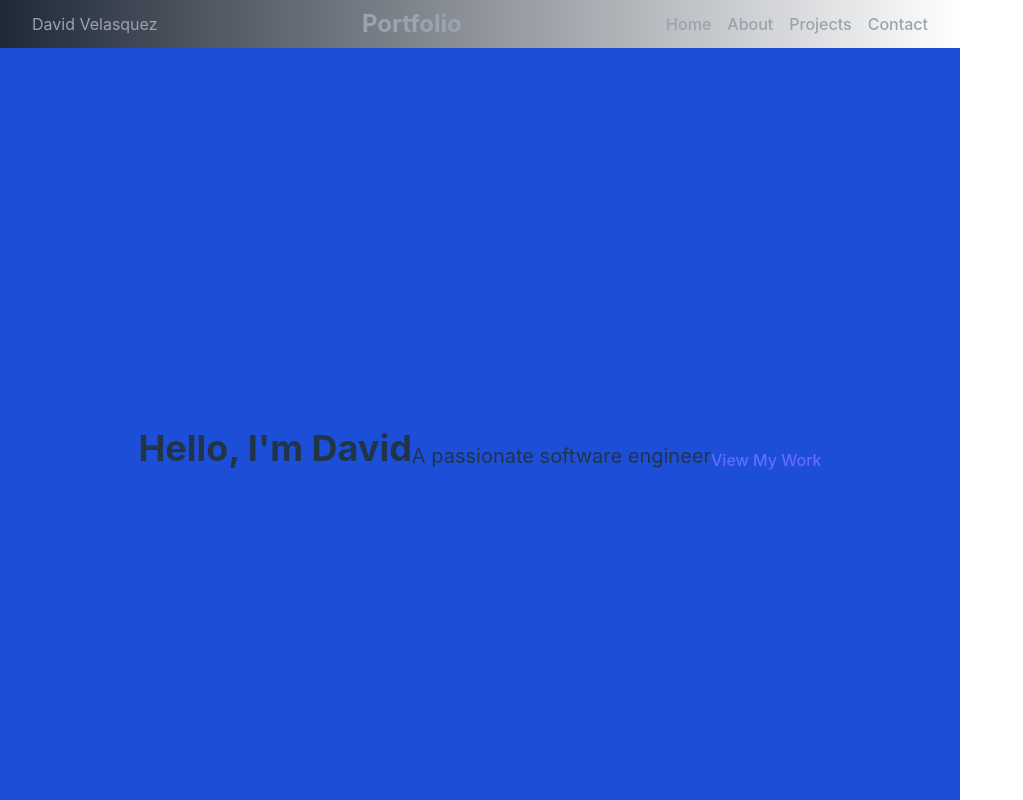
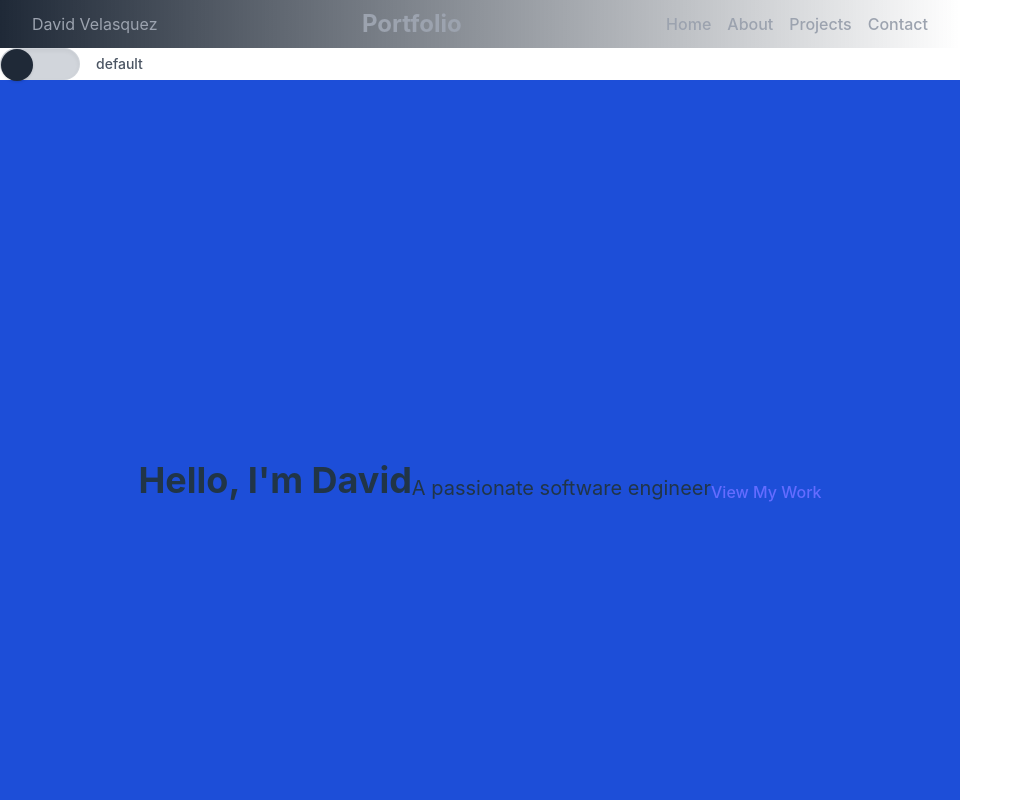
Before and after one commit to davidxv15/Portfolio-2, a React (Vite) app: page / in a window 1280 px wide. Shown: the top 800 px of the page, without its empty margins (0-1023 px from the left). Built offline with nearby package versions, Linux system fonts and the light colour scheme.

Commit message:
toggle add

```diff
--- a/src/App.tsx
+++ b/src/App.tsx
@@ -1,13 +1,29 @@
 import * as React from 'react';
+import { useState } from 'react';
+
 import AboutMe from './components/AboutMe';
 import HeroSection from './components/HeroSection';
 import Navbar from './components/Navbar';
 import ThemeToggle from './components/ThemeToggle';
 
 const App: React.FC = () => {
+  const [theme, setTheme] = useState('default');
+
+  const handleThemeChange = (newTheme: string) => {
+    setTheme(newTheme);
+    document.documentElement.className = '';
+    document.documentElement.classList.add(newTheme);
+  };
+
   return (
     <div>
-      <div className="sticky top-0 z-50"><Navbar /></div>
+      <div className="sticky top-0 z-50 justify-between">
+        <Navbar /></div>
+        <div className="mr-auto">
+      <ThemeToggle
+          themes={['default', 'dark', 'blue', 'solarized']}
+          onThemeChange={handleThemeChange}
+        /></div>
       <HeroSection />
       <AboutMe />
     </div>
```
